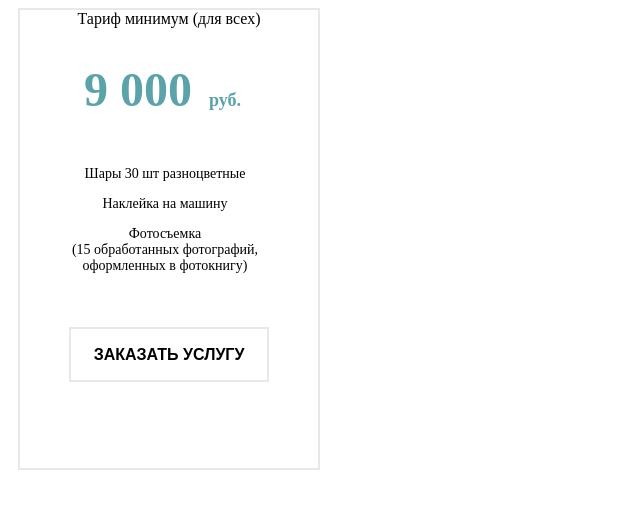
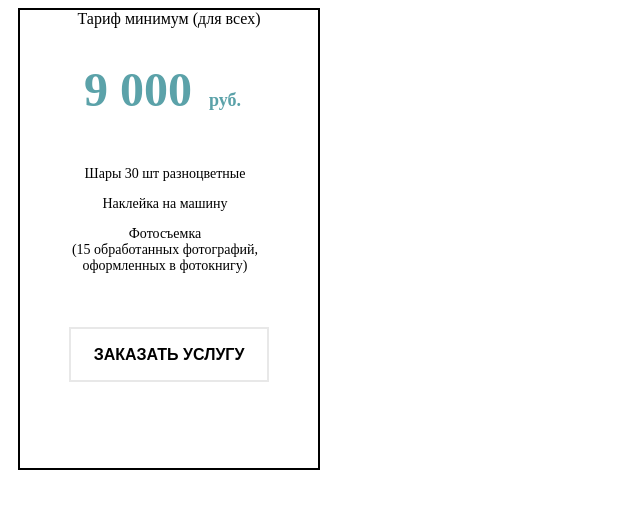
Before and after one commit to VadimZyuzelev/test_project, a plain HTML site: page index.html in a window 1280 px wide. Shown: the whole page, without its empty margins (0-640 px from the left). Drawn offline with Linux system fonts and the light colour scheme.

Commit message:
Изменили цвет границы карточки

```diff
--- a/css/main.css
+++ b/css/main.css
@@ -7,7 +7,7 @@
   height: 462px;
   margin: 5px 0 0 10px;
   text-align: center;
-  border: 2px solid #e8e8e8;
+  border: 2px solid black;
 }
 
 .main h2 {
```
